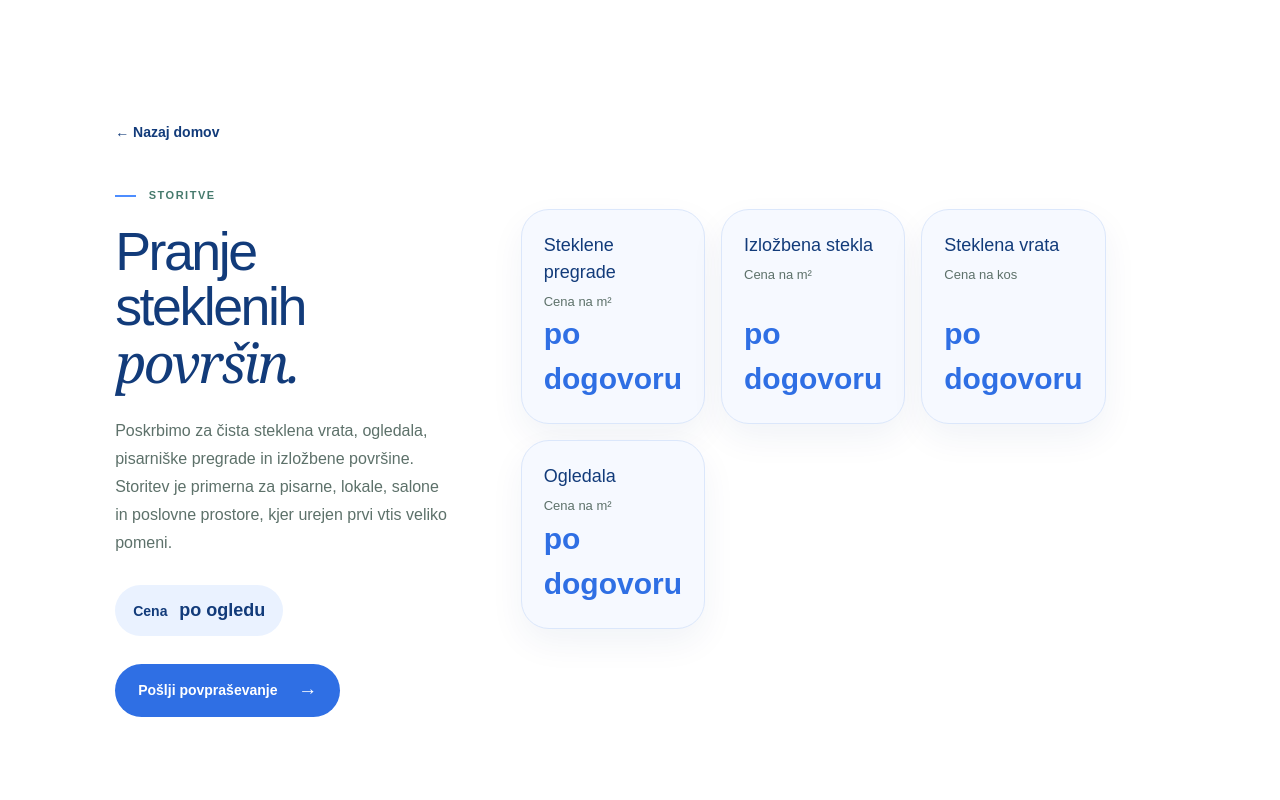
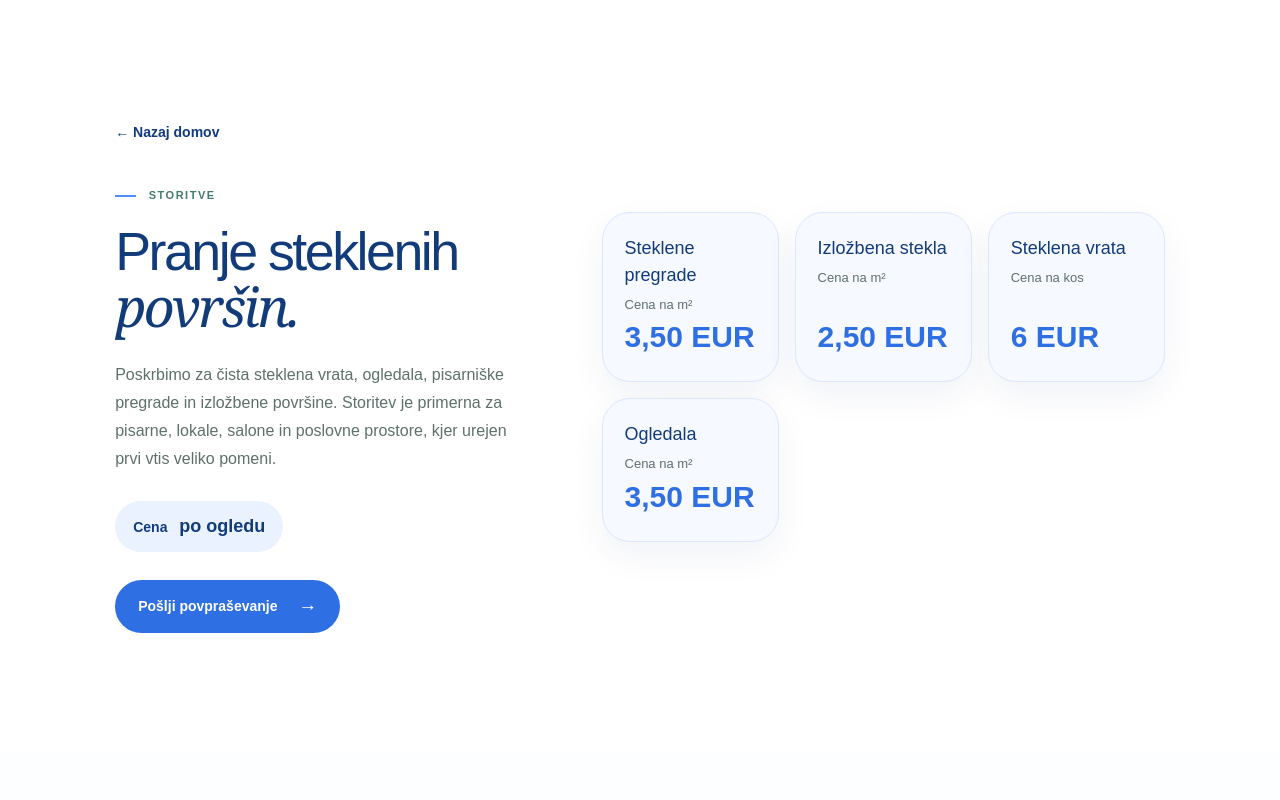
Before and after one commit to irexh/cleanix, a Next.js app: page /sl/storitve/steklene-povrsine in a window 1280 px wide. Shown: the top 800 px of the page. Built offline with nearby package versions, Linux system fonts and the light colour scheme.

Commit message:
Update glass cleaning prices - competitive market rates

```diff
--- a/app/[locale]/storitve/steklene-povrsine/page.tsx
+++ b/app/[locale]/storitve/steklene-povrsine/page.tsx
@@ -3,10 +3,10 @@ import {Suspense} from "react";
 import BusinessInquiryForm from "@/components/BusinessInquiryForm";
 
 const glassCleaningPrices = [
-  {item: "Steklene pregrade", unit: "m²", price: "po dogovoru"},
-  {item: "Izložbena stekla", unit: "m²", price: "po dogovoru"},
-  {item: "Steklena vrata", unit: "kos", price: "po dogovoru"},
-  {item: "Ogledala", unit: "m²", price: "po dogovoru"}
+  {item: "Steklene pregrade", unit: "m²", price: "3,50 EUR"},
+  {item: "Izložbena stekla", unit: "m²", price: "2,50 EUR"},
+  {item: "Steklena vrata", unit: "kos", price: "6 EUR"},
+  {item: "Ogledala", unit: "m²", price: "3,50 EUR"}
 ];
 
 export default function SteklenePovrsinePage() {
```
